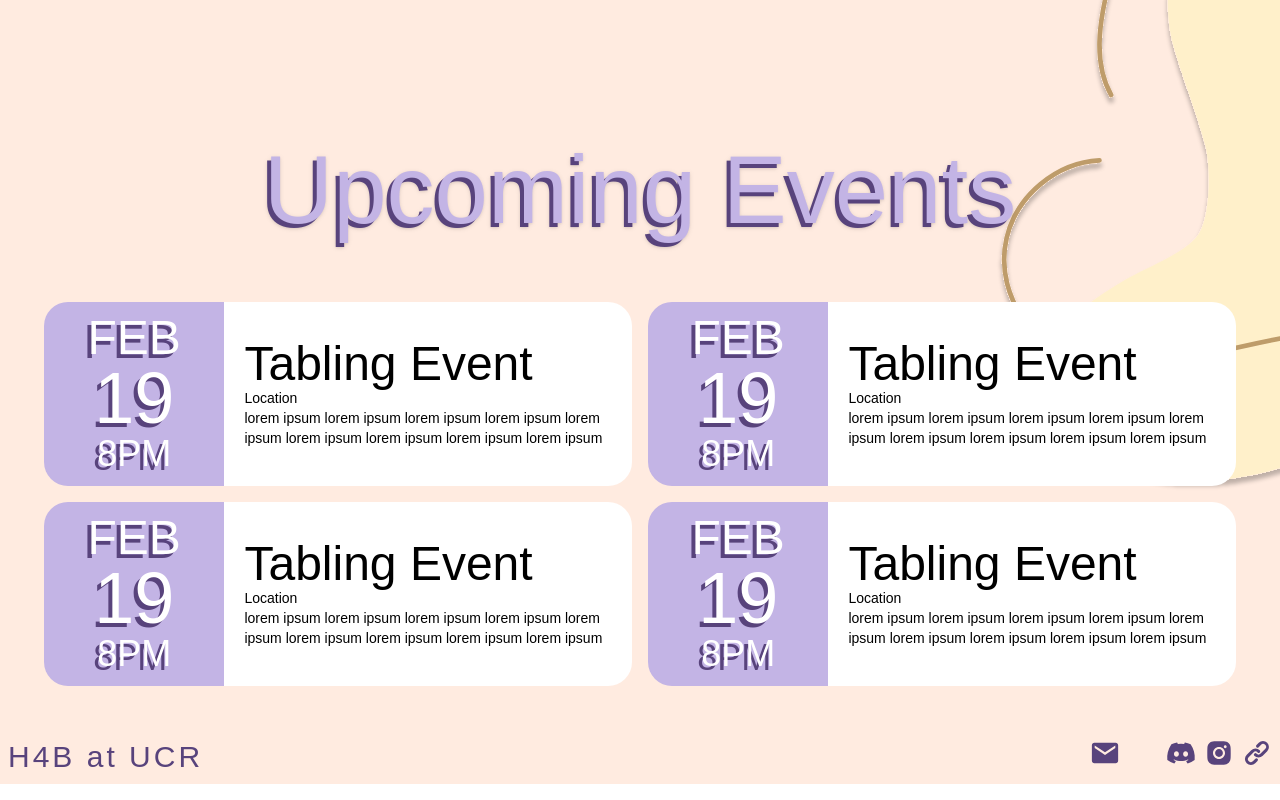
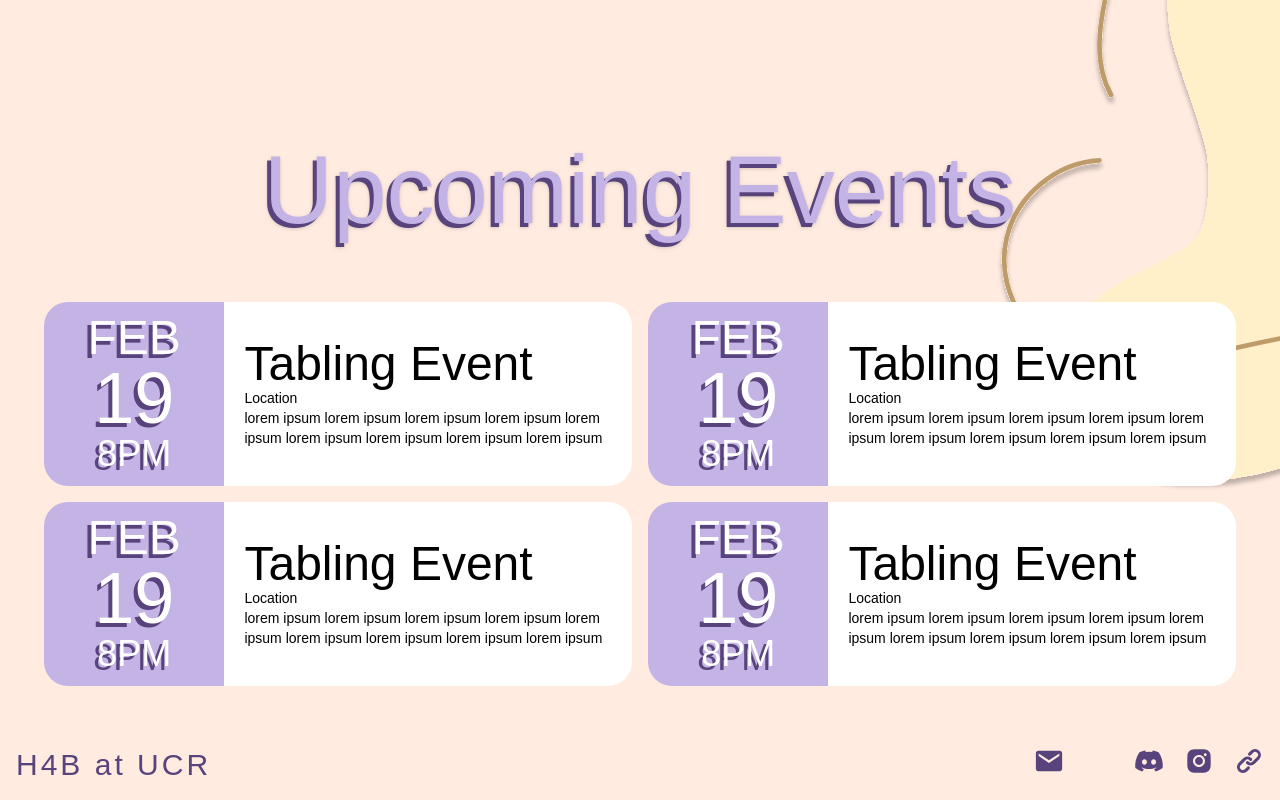
Before and after one commit to acm-ucr/h4b-website, a Next.js app: page / in a window 1280 px wide. Shown: the part 1245-2045 px from the top of the page. Built offline with nearby package versions, Linux system fonts and the light colour scheme; some icons are missing; a web font is replaced by a local one.

Commit message:
Made the footer thicker and icon more space out

```diff
--- a/src/components/Footer.jsx
+++ b/src/components/Footer.jsx
@@ -3,9 +3,9 @@ import Link from "next/link";
 
 const Footer = () => {
   return (
-    <div className="flex  items-center p-2 bg-biscuits-peach justify-between text-biscuits-purple-200 font-omc text-3xl text-center">
+    <div className="flex  items-center p-4 bg-biscuits-peach justify-between text-biscuits-purple-200 font-omc text-3xl text-center">
       <div className="flex tracking-widest"> H4B at UCR </div>
-      <div className="flex flex-row space-x-2">
+      <div className="flex flex-row space-x-5">
         {FOOTER.map((social, index) => (
           <Link key={index} href={social.link}>
             {social.icon}
```
